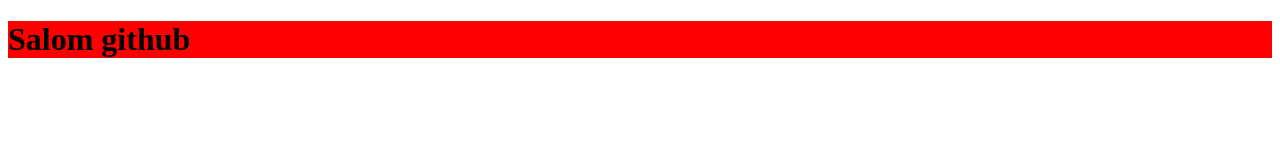
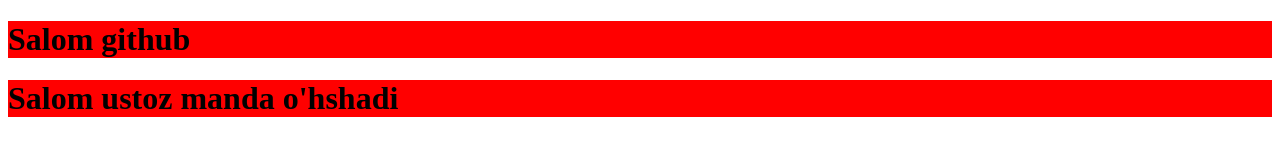
Before and after one commit to jakhangir220-bot/git, a plain HTML site: page index.html in a window 1280 px wide. Drawn offline with Linux system fonts and the light colour scheme.

```diff
--- a/index.html
+++ b/index.html
@@ -9,6 +9,7 @@
 <body>
 
 <h1 class="title">Salom github</h1>
+<h1 class="title">Salom ustoz manda o'hshadi</h1>
 
 
 
```
